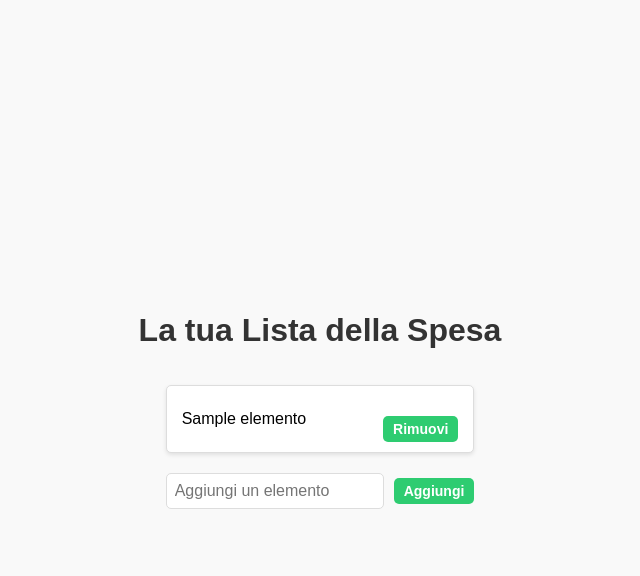
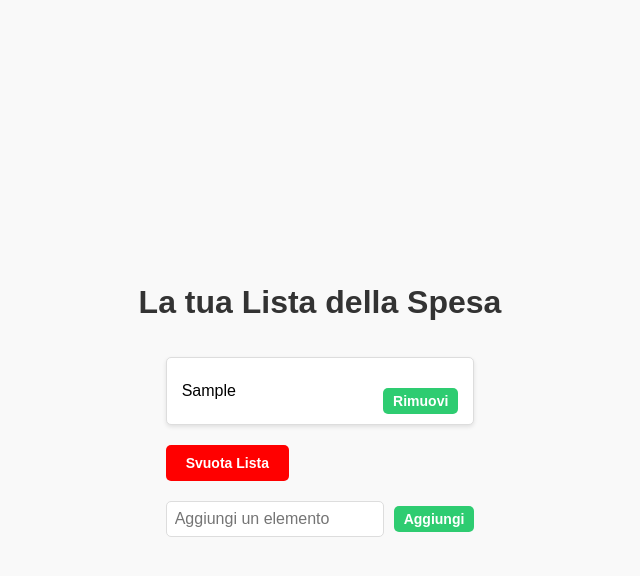
Before and after one commit to AntonioSoliman/ListaSpesa, a Flask app: template FlaskLista/templates/index.html in a window 1280 px wide. Shown: the top 576 px of the page, without its empty margins (320-960 px from the left). Run offline with Flask 3, Linux system fonts and the light colour scheme; tables that the repository leaves empty hold one stand-in row (values such as "Sample post"); the template is opened without the code that fills it: values that come from a table or form of the project are taken from there, most other values are stand-ins (such as "Sample title", 1, 10 or a date in 2020); parts of the project's set-up code (start-up, migrations or seed data) failed here and were passed over.

Commit message:
Continuazione progetto con SQLite parte 1

```diff
--- a/FlaskLista/app.py
+++ b/FlaskLista/app.py
@@ -1,40 +1,53 @@
 from flask import Flask, render_template, request, redirect, url_for
 from flask_sqlalchemy import SQLAlchemy
+
 app = Flask(__name__)
 
-#configurazione db
-
-app.config['SQLALCHEMY_DATABASE_URI'] = 'sqlite://lista_spesa.db'
+# Configurazione del database
+app.config['SQLALCHEMY_DATABASE_URI'] = 'sqlite:///lista_spesa.db'
 app.config['SQLALCHEMY_TRACK_MODIFICATIONS'] = False
 
-# inizializza SQLAlchemy
-db.init_app(app)
+# Inizializza SQLAlchemy
+db = SQLAlchemy(app)
 
-#crea il database se non esiste
+# Modello per la tabella ListaSpesa
+class ListaSpesa(db.Model):
+    id = db.Column(db.Integer, primary_key=True)
+    elemento = db.Column(db.String(100), nullable=False)
+
+# Crea il database se non esiste
 with app.app_context():
     db.create_all()
-
-# Lista della spesa
-lista_spesa = []
 
 # Aggiungere un elemento alla lista
 @app.route('/aggiungi', methods=['POST'])
 def aggiungi():
     elemento = request.form['elemento']
     if elemento:
-        lista_spesa.append(elemento)
+        nuovo_elemento = ListaSpesa(elemento=elemento)
+        db.session.add(nuovo_elemento)
+        db.session.commit()
     return redirect(url_for('home'))
 
 # Rimuovere un elemento dalla lista
 @app.route('/rimuovi/<int:indice>', methods=['POST'])
 def rimuovi(indice):
-    if 0 <= indice < len(lista_spesa):
-        lista_spesa.pop(indice)
+    elemento = ListaSpesa.query.get_or_404(indice)
+    db.session.delete(elemento)
+    db.session.commit()
+    return redirect(url_for('home'))
+
+# Svuota tutti gli elementi dalla lista
+@app.route('/svuota', methods=['POST'])
+def svuota():
+    ListaSpesa.query.delete()
+    db.session.commit()
     return redirect(url_for('home'))
 
 # Pagina principale
 @app.route('/')
 def home():
+    lista_spesa = ListaSpesa.query.all()
     return render_template('index.html', lista=lista_spesa)
 
 if __name__ == '__main__':
--- a/FlaskLista/templates/index.html
+++ b/FlaskLista/templates/index.html
@@ -17,14 +17,20 @@
             <ul>
                 {% for elemento in lista %}
                     <li>
-                        {{ elemento }}
+                        {{ elemento.elemento }}
                         <!-- Modulo per rimuovere un elemento -->
-                        <form action="/rimuovi/{{ loop.index0 }}" method="post" style="display:inline;">
+                        <form action="/rimuovi/{{ elemento.id }}" method="post" style="display:inline;">
                             <button type="submit">Rimuovi</button>
                         </form>
                     </li>
                 {% endfor %}
             </ul>
+            <!-- Modulo per svuotare l'intera lista -->
+            <form action="/svuota" method="post" style="margin-top: 20px;">
+                <button type="submit" style="background-color: red; color: white; padding: 10px 20px; border: none; cursor: pointer;">
+                    Svuota Lista
+                </button>
+            </form>
         {% else %}
             <p>La lista è vuota.</p>
         {% endif %}
```
Also changed, not shown: instance/lista_spesa.db (added).
